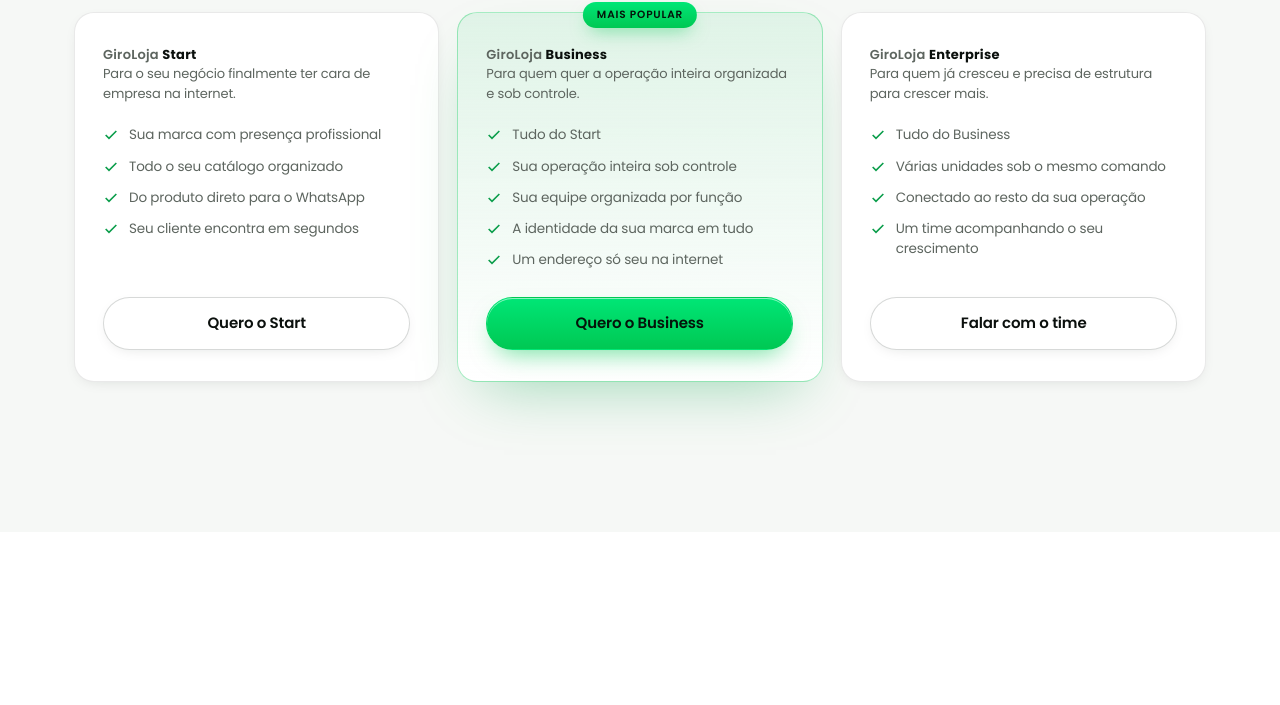
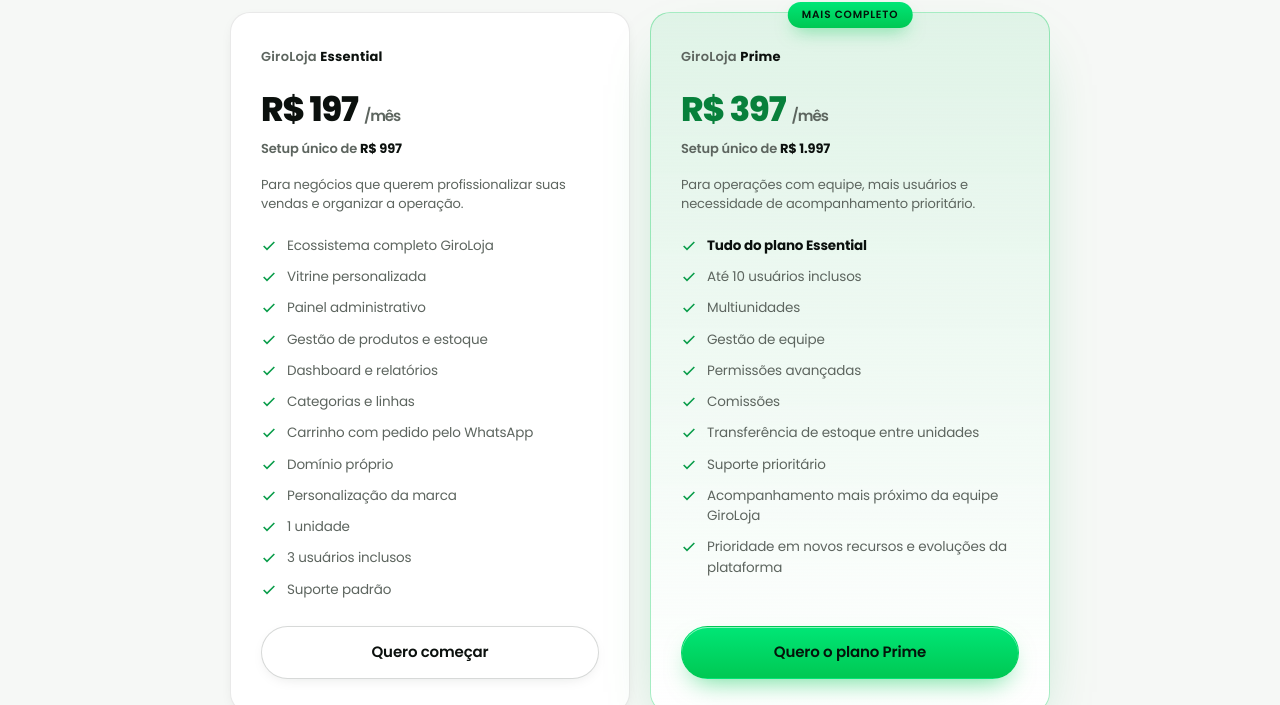
Before and after one commit to hernaniruy-pixel/giroloja, a plain HTML site: page index.html in a window 1280 px wide. Shown: the part 10205-10910 px from the top of the page. Drawn offline with Linux system fonts and the light colour scheme.

Commit message:
Planos: dois cards (Essential/Prime) com preco de setup + mensalidade, badge Mais completo e nota de usuarios adicionais

```diff
--- a/index.html
+++ b/index.html
@@ -342,25 +342,30 @@
 .eco p{font-size:12.5px;color:var(--dim);margin-top:5px;line-height:1.45}
 
 /* ---------- PLANOS ---------- */
-.plans{display:grid;grid-template-columns:repeat(3,1fr);gap:18px;align-items:stretch}
-.plan{border-radius:var(--radius);padding:32px 28px;border:1px solid var(--line);background:var(--panel-solid);box-shadow:var(--shadow-sm);
+.plans{display:grid;grid-template-columns:repeat(2,1fr);gap:20px;align-items:stretch;max-width:820px;margin:0 auto}
+.plan{border-radius:var(--radius);padding:34px 30px;border:1px solid var(--line);background:var(--panel-solid);box-shadow:var(--shadow-sm);
   display:flex;flex-direction:column;transition:.45s var(--ease);position:relative}
 .plan:hover{transform:translateY(-5px);border-color:var(--line-2);box-shadow:var(--shadow)}
 .plan.feat{background:linear-gradient(180deg,rgba(0,200,83,.09),#fff);border-color:rgba(0,200,83,.35);box-shadow:0 26px 60px -26px rgba(0,160,70,.4)}
-.plan.feat::before{content:"Mais popular";position:absolute;top:-11px;left:50%;transform:translateX(-50%);
+.plan.feat::before{content:"Mais completo";position:absolute;top:-11px;left:50%;transform:translateX(-50%);
   font-size:10.5px;font-weight:600;letter-spacing:.08em;text-transform:uppercase;color:#04140a;
   background:linear-gradient(180deg,var(--green-br2),var(--green-br));padding:5px 14px;border-radius:100px;box-shadow:0 8px 18px -6px rgba(0,200,83,.5)}
 .plan .pname{font-size:13px;font-weight:600;letter-spacing:.02em;color:var(--dim)}
 .plan .pname b{color:var(--txt);font-weight:700}
-.plan .price{margin:18px 0 6px;font-size:34px;font-weight:800;letter-spacing:-.03em;display:flex;align-items:baseline;gap:6px;color:var(--txt)}
-.plan .price .soon{font-size:13px;font-weight:500;color:var(--dim)}
+.plan .price{margin:18px 0 4px;font-size:34px;font-weight:800;letter-spacing:-.03em;display:flex;align-items:baseline;gap:6px;color:var(--txt)}
+.plan .price .per{font-size:15px;font-weight:600;color:var(--dim)}
 .plan.feat .price{color:var(--green-deep)}
-.plan .pdesc{font-size:13px;color:var(--dim);min-height:38px}
+.plan .setup{font-size:13px;font-weight:600;color:var(--dim);margin-bottom:2px}
+.plan .setup b{color:var(--txt);font-weight:700}
+.plan .pdesc{font-size:13px;color:var(--dim);min-height:38px;margin-top:14px}
 .plan ul{list-style:none;display:flex;flex-direction:column;gap:11px;margin:22px 0 26px}
 .plan li{display:flex;align-items:flex-start;gap:10px;font-size:13.5px;color:var(--dim)}
 .plan li svg{width:16px;height:16px;color:var(--green);flex-shrink:0;margin-top:2px}
 .plan .btn{width:100%;margin-top:auto}
-@media(max-width:820px){.plans{grid-template-columns:1fr}}
+.plans-note{max-width:820px;margin:22px auto 0;text-align:center;font-size:13.5px;color:var(--dim);line-height:1.65}
+.plans-note b{color:var(--txt);font-weight:700}
+.plans-note span{display:block;font-size:12.5px;color:var(--dim-2);margin-top:4px}
+@media(max-width:820px){.plans{grid-template-columns:1fr;max-width:440px}}
 
 /* ---------- CTA FINAL ---------- */
 .cta{position:relative;overflow:hidden;text-align:center;padding:clamp(90px,15vw,180px) 0;
@@ -780,40 +785,49 @@
     </div>
     <div class="plans">
       <div class="plan rv">
-        <div class="pname">GiroLoja <b>Start</b></div>
-        <p class="pdesc">Para o seu negócio finalmente ter cara de empresa na internet.</p>
+        <div class="pname">GiroLoja <b>Essential</b></div>
+        <div class="price">R$ 197<span class="per">/mês</span></div>
+        <div class="setup">Setup único de <b>R$ 997</b></div>
+        <p class="pdesc">Para negócios que querem profissionalizar suas vendas e organizar a operação.</p>
         <ul>
-          <li><svg viewBox="0 0 24 24" fill="none" stroke="currentColor" stroke-width="2.4"><path d="M20 6L9 17l-5-5"/></svg> Sua marca com presença profissional</li>
-          <li><svg viewBox="0 0 24 24" fill="none" stroke="currentColor" stroke-width="2.4"><path d="M20 6L9 17l-5-5"/></svg> Todo o seu catálogo organizado</li>
-          <li><svg viewBox="0 0 24 24" fill="none" stroke="currentColor" stroke-width="2.4"><path d="M20 6L9 17l-5-5"/></svg> Do produto direto para o WhatsApp</li>
-          <li><svg viewBox="0 0 24 24" fill="none" stroke="currentColor" stroke-width="2.4"><path d="M20 6L9 17l-5-5"/></svg> Seu cliente encontra em segundos</li>
+          <li><svg viewBox="0 0 24 24" fill="none" stroke="currentColor" stroke-width="2.4"><path d="M20 6L9 17l-5-5"/></svg> Ecossistema completo GiroLoja</li>
+          <li><svg viewBox="0 0 24 24" fill="none" stroke="currentColor" stroke-width="2.4"><path d="M20 6L9 17l-5-5"/></svg> Vitrine personalizada</li>
+          <li><svg viewBox="0 0 24 24" fill="none" stroke="currentColor" stroke-width="2.4"><path d="M20 6L9 17l-5-5"/></svg> Painel administrativo</li>
+          <li><svg viewBox="0 0 24 24" fill="none" stroke="currentColor" stroke-width="2.4"><path d="M20 6L9 17l-5-5"/></svg> Gestão de produtos e estoque</li>
+          <li><svg viewBox="0 0 24 24" fill="none" stroke="currentColor" stroke-width="2.4"><path d="M20 6L9 17l-5-5"/></svg> Dashboard e relatórios</li>
+          <li><svg viewBox="0 0 24 24" fill="none" stroke="currentColor" stroke-width="2.4"><path d="M20 6L9 17l-5-5"/></svg> Categorias e linhas</li>
+          <li><svg viewBox="0 0 24 24" fill="none" stroke="currentColor" stroke-width="2.4"><path d="M20 6L9 17l-5-5"/></svg> Carrinho com pedido pelo WhatsApp</li>
+          <li><svg viewBox="0 0 24 24" fill="none" stroke="currentColor" stroke-width="2.4"><path d="M20 6L9 17l-5-5"/></svg> Domínio próprio</li>
+          <li><svg viewBox="0 0 24 24" fill="none" stroke="currentColor" stroke-width="2.4"><path d="M20 6L9 17l-5-5"/></svg> Personalização da marca</li>
+          <li><svg viewBox="0 0 24 24" fill="none" stroke="currentColor" stroke-width="2.4"><path d="M20 6L9 17l-5-5"/></svg> 1 unidade</li>
+          <li><svg viewBox="0 0 24 24" fill="none" stroke="currentColor" stroke-width="2.4"><path d="M20 6L9 17l-5-5"/></svg> 3 usuários inclusos</li>
+          <li><svg viewBox="0 0 24 24" fill="none" stroke="currentColor" stroke-width="2.4"><path d="M20 6L9 17l-5-5"/></svg> Suporte padrão</li>
         </ul>
-        <a href="#cta" class="btn btn-ghost">Quero o Start</a>
+        <a href="#cta" class="btn btn-ghost">Quero começar</a>
       </div>
       <div class="plan feat rv rv-d1">
-        <div class="pname">GiroLoja <b>Business</b></div>
-        <p class="pdesc">Para quem quer a operação inteira organizada e sob controle.</p>
+        <div class="pname">GiroLoja <b>Prime</b></div>
+        <div class="price">R$ 397<span class="per">/mês</span></div>
+        <div class="setup">Setup único de <b>R$ 1.997</b></div>
+        <p class="pdesc">Para operações com equipe, mais usuários e necessidade de acompanhamento prioritário.</p>
         <ul>
-          <li><svg viewBox="0 0 24 24" fill="none" stroke="currentColor" stroke-width="2.4"><path d="M20 6L9 17l-5-5"/></svg> Tudo do Start</li>
-          <li><svg viewBox="0 0 24 24" fill="none" stroke="currentColor" stroke-width="2.4"><path d="M20 6L9 17l-5-5"/></svg> Sua operação inteira sob controle</li>
-          <li><svg viewBox="0 0 24 24" fill="none" stroke="currentColor" stroke-width="2.4"><path d="M20 6L9 17l-5-5"/></svg> Sua equipe organizada por função</li>
-          <li><svg viewBox="0 0 24 24" fill="none" stroke="currentColor" stroke-width="2.4"><path d="M20 6L9 17l-5-5"/></svg> A identidade da sua marca em tudo</li>
-          <li><svg viewBox="0 0 24 24" fill="none" stroke="currentColor" stroke-width="2.4"><path d="M20 6L9 17l-5-5"/></svg> Um endereço só seu na internet</li>
+          <li><svg viewBox="0 0 24 24" fill="none" stroke="currentColor" stroke-width="2.4"><path d="M20 6L9 17l-5-5"/></svg> <b style="color:var(--txt)">Tudo do plano Essential</b></li>
+          <li><svg viewBox="0 0 24 24" fill="none" stroke="currentColor" stroke-width="2.4"><path d="M20 6L9 17l-5-5"/></svg> Até 10 usuários inclusos</li>
+          <li><svg viewBox="0 0 24 24" fill="none" stroke="currentColor" stroke-width="2.4"><path d="M20 6L9 17l-5-5"/></svg> Multiunidades</li>
+          <li><svg viewBox="0 0 24 24" fill="none" stroke="currentColor" stroke-width="2.4"><path d="M20 6L9 17l-5-5"/></svg> Gestão de equipe</li>
+          <li><svg viewBox="0 0 24 24" fill="none" stroke="currentColor" stroke-width="2.4"><path d="M20 6L9 17l-5-5"/></svg> Permissões avançadas</li>
+          <li><svg viewBox="0 0 24 24" fill="none" stroke="currentColor" stroke-width="2.4"><path d="M20 6L9 17l-5-5"/></svg> Comissões</li>
+          <li><svg viewBox="0 0 24 24" fill="none" stroke="currentColor" stroke-width="2.4"><path d="M20 6L9 17l-5-5"/></svg> Transferência de estoque entre unidades</li>
+          <li><svg viewBox="0 0 24 24" fill="none" stroke="currentColor" stroke-width="2.4"><path d="M20 6L9 17l-5-5"/></svg> Suporte prioritário</li>
+          <li><svg viewBox="0 0 24 24" fill="none" stroke="currentColor" stroke-width="2.4"><path d="M20 6L9 17l-5-5"/></svg> Acompanhamento mais próximo da equipe GiroLoja</li>
+          <li><svg viewBox="0 0 24 24" fill="none" stroke="currentColor" stroke-width="2.4"><path d="M20 6L9 17l-5-5"/></svg> Prioridade em novos recursos e evoluções da plataforma</li>
         </ul>
-        <a href="#cta" class="btn btn-primary">Quero o Business</a>
-      </div>
-      <div class="plan rv rv-d2">
-        <div class="pname">GiroLoja <b>Enterprise</b></div>
-        <p class="pdesc">Para quem já cresceu e precisa de estrutura para crescer mais.</p>
-        <ul>
-          <li><svg viewBox="0 0 24 24" fill="none" stroke="currentColor" stroke-width="2.4"><path d="M20 6L9 17l-5-5"/></svg> Tudo do Business</li>
-          <li><svg viewBox="0 0 24 24" fill="none" stroke="currentColor" stroke-width="2.4"><path d="M20 6L9 17l-5-5"/></svg> Várias unidades sob o mesmo comando</li>
-          <li><svg viewBox="0 0 24 24" fill="none" stroke="currentColor" stroke-width="2.4"><path d="M20 6L9 17l-5-5"/></svg> Conectado ao resto da sua operação</li>
-          <li><svg viewBox="0 0 24 24" fill="none" stroke="currentColor" stroke-width="2.4"><path d="M20 6L9 17l-5-5"/></svg> Um time acompanhando o seu crescimento</li>
-        </ul>
-        <a href="#cta" class="btn btn-ghost">Falar com o time</a>
+        <a href="#cta" class="btn btn-primary">Quero o plano Prime</a>
       </div>
     </div>
+    <p class="plans-note rv rv-d2">Precisa de mais usuários? Adicione novos acessos por <b>R$ 19,90/mês cada</b>.
+      <span>Os usuários adicionais respeitam os recursos disponíveis no plano contratado.</span>
+    </p>
   </div>
 </section>
 
```
